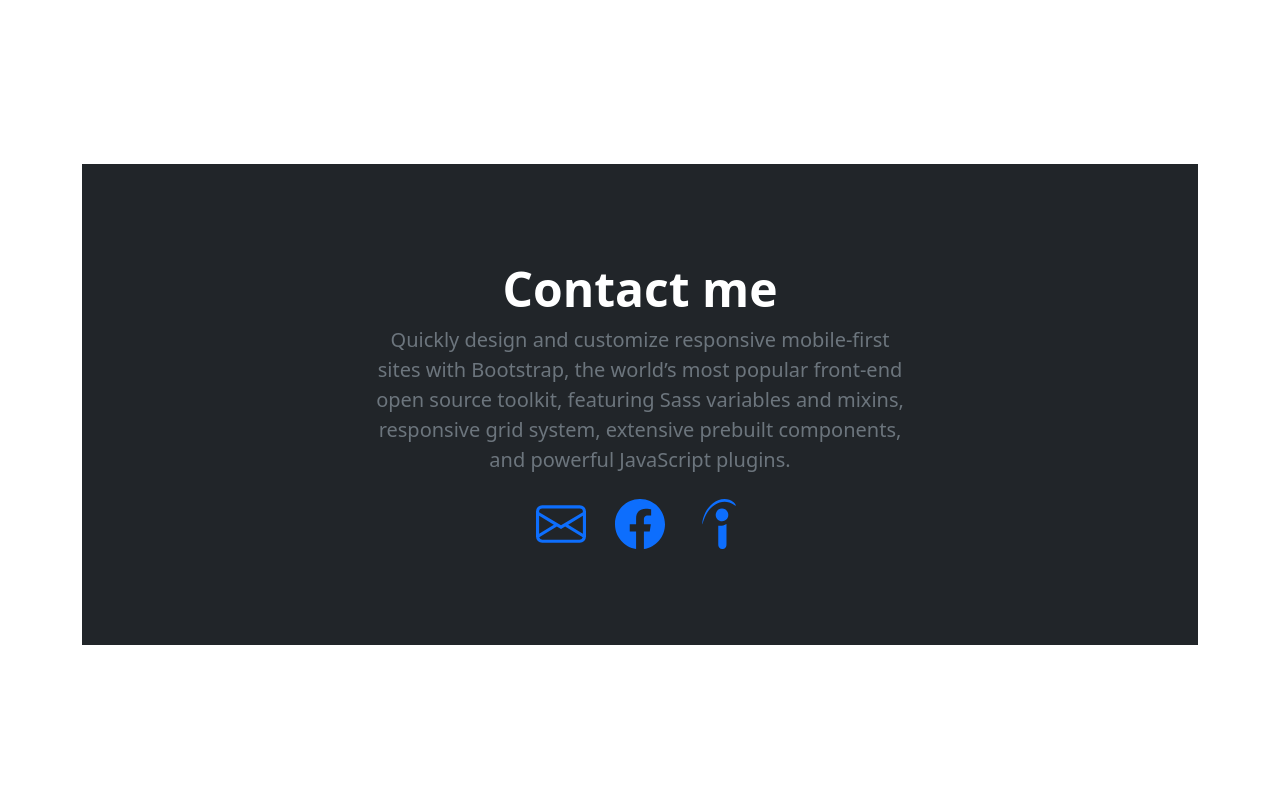
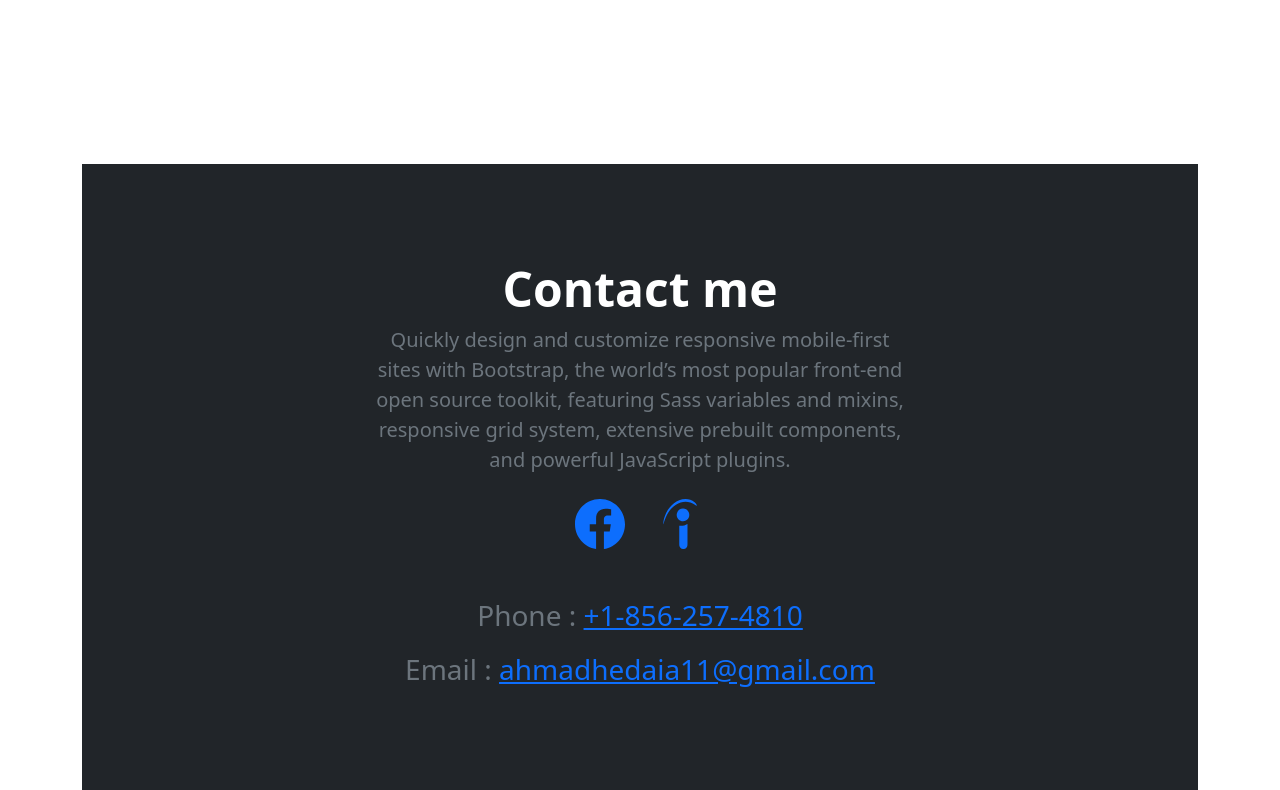
Before and after one commit to AhmadHedaia/Ahmad-portfolio, a plain HTML site: page index.html in a window 1280 px wide. Shown: the part 1667-2457 px from the top of the page. Before the commit the page ends 2312 px from the top, so only its background shows below. Drawn offline with nearby package versions, Linux system fonts and the light colour scheme.

Commit message:
Update index.html

```diff
--- a/index.html
+++ b/index.html
@@ -8,7 +8,7 @@
     <link href="https://cdn.jsdelivr.net/npm/bootstrap@5.3.7/dist/css/bootstrap.min.css" rel="stylesheet"
         integrity="sha384-LN+7fdVzj6u52u30Kp6M/trliBMCMKTyK833zpbD+pXdCLuTusPj697FH4R/5mcr" crossorigin="anonymous">
     <header data-bs-theme="dark">
-        <div class="text-bg-dark collapse" id="navbarHeader" style="">
+        <div class="text-bg-dark collapse" id="navbarHeader">
             <div class="container">
                 <div class="row">
                     <div class="col-sm-8 col-md-7 py-4">
@@ -21,7 +21,7 @@
                         <h4>Contact</h4>
                         <ul class="list-unstyled">
                             <li><a href="#Contact" class="text-white">Facebook</a></li>
-                            <li><a href="#Contact" class="text-white">Inded</a></li>
+                            <li><a href="#Contact" class="text-white">Indeed</a></li>
                             <li><a href="#Contact" class="text-white">Email</a></li>
                         </ul>
                     </div>
@@ -143,8 +143,7 @@
                 <h2 class="fw-normal">Dicee Game</h2>
                 <p>Dicee is a fun game where each player rolls a virtual die. Every refresh generates random numbers and
                     instantly shows who wins.</p>
-                <p><a class="btn btn-secondary"
-                        href="dicee.html">Try
+                <p><a class="btn btn-secondary" href="dicee.html">Try
                         The Game »</a></p>
             </div><!-- /.col-lg-4 -->
             <div class="col-lg-4"> <svg xmlns="http://www.w3.org/2000/svg" width="140" height="140"
@@ -266,25 +265,23 @@
                     <p class="fs-5 mb-4">Quickly design and customize responsive mobile-first sites with Bootstrap, the
                         world’s most popular front-end open source toolkit, featuring Sass variables and mixins,
                         responsive grid system, extensive prebuilt components, and powerful JavaScript plugins.</p>
-                    <a href="" style="margin-right: 25px;"> <svg xmlns="http://www.w3.org/2000/svg" width="50"
-                            height="50" fill="currentColor" class="bi bi-envelope" viewBox="0 0 16 16">
-                            <path
-                                d="M0 4a2 2 0 0 1 2-2h12a2 2 0 0 1 2 2v8a2 2 0 0 1-2 2H2a2 2 0 0 1-2-2zm2-1a1 1 0 0 0-1 1v.217l7 4.2 7-4.2V4a1 1 0 0 0-1-1zm13 2.383-4.708 2.825L15 11.105zm-.034 6.876-5.64-3.471L8 9.583l-1.326-.795-5.64 3.47A1 1 0 0 0 2 13h12a1 1 0 0 0 .966-.741M1 11.105l4.708-2.897L1 5.383z" />
-                        </svg></a>
-                    <a href="" style="margin-right: 25px;"> <svg xmlns="http://www.w3.org/2000/svg" width="50"
-                            height="50" fill="currentColor" class="bi bi-facebook" viewBox="0 0 16 16">
+
+                    <a href="https://www.facebook.com/ahmad.hedayah.94/" style="margin-right: 25px;"> <svg
+                            xmlns="http://www.w3.org/2000/svg" width="50" height="50" fill="currentColor"
+                            class="bi bi-facebook" viewBox="0 0 16 16">
                             <path
                                 d="M16 8.049c0-4.446-3.582-8.05-8-8.05C3.58 0-.002 3.603-.002 8.05c0 4.017 2.926 7.347 6.75 7.951v-5.625h-2.03V8.05H6.75V6.275c0-2.017 1.195-3.131 3.022-3.131.876 0 1.791.157 1.791.157v1.98h-1.009c-.993 0-1.303.621-1.303 1.258v1.51h2.218l-.354 2.326H9.25V16c3.824-.604 6.75-3.934 6.75-7.951" />
                         </svg></a>
-                    <a href="dicee.html">
+                    <a href="https://www.indeed.com/?from=gnav-jobseeker-profile--profile-one-frontend">
                         <svg xmlns="http://www.w3.org/2000/svg" fill="currentColor" width="50" height="50"
                             viewBox="0 0 32 32">
                             <path
                                 d="M19.76 13.745c-3.197 1.64-6.776-1.417-5.661-4.833 1.12-3.417 5.813-3.767 7.423-0.552 1.005 1.973 0.219 4.389-1.761 5.389zM15.469 0.76c3.291-1.197 7.057-1.135 9.875 1.313 0.593 0.489 1.063 1.115 1.364 1.828 0.281 0.916-1-0.095-1.172-0.224-0.891-0.609-1.853-1.099-2.869-1.464-5.552-1.697-10.803 1.396-14.047 6.208-1.323 2.12-2.333 4.423-3 6.833-0.063 0.297-0.156 0.584-0.281 0.86-0.145 0.271-0.068-0.735-0.068-0.765 0.12-1.005 0.313-2.005 0.573-2.985 1.505-5.244 4.839-9.609 9.625-11.609zM15.516 28.755v-11.687c0.333 0.036 0.645 0.052 0.979 0.052 1.516 0.005 3-0.412 4.297-1.193v12.823c0 1.1-0.204 1.907-0.699 2.439-0.495 0.541-1.197 0.839-1.932 0.812-0.724 0.027-1.421-0.271-1.907-0.812-0.489-0.537-0.744-1.349-0.744-2.433z" />
                         </svg>
                     </a>
-
                 </div>
+                <h3 style="margin-top: 50px;">Phone : <a href="#Contact">+1-856-257-4810</a></h3>
+               <h3 style="margin-top: 20px;"> Email : <a href="#Contact">ahmadhedaia11@gmail.com</a></h3>
             </div>
         </div>
     </section>
```
